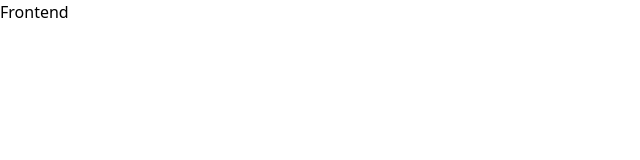
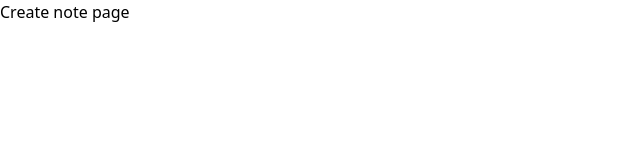
Before and after one commit to mohammadfallah7/think-board, a React (Vite) app in the folder frontend/: page /create in a window 1280 px wide. Shown: the top 160 px of the page, without its empty margins (0-640 px from the left). Built offline with nearby package versions, Linux system fonts and the light colour scheme.

Commit message:
feat: :sparkles: Create our pages

```diff
--- a/frontend/src/App.jsx
+++ b/frontend/src/App.jsx
@@ -1,5 +1,5 @@
 const App = () => {
-  return <div>Frontend</div>;
+  return <div>Home page</div>;
 };
 
 export default App;
--- a/frontend/src/main.jsx
+++ b/frontend/src/main.jsx
@@ -1,10 +1,11 @@
 import { StrictMode } from "react";
 import { createRoot } from "react-dom/client";
-import App from "./App.jsx";
+import { RouterProvider } from "react-router";
 import "./index.css";
+import router from "./router";
 
 createRoot(document.getElementById("root")).render(
   <StrictMode>
-    <App />
+    <RouterProvider router={router} />
   </StrictMode>
 );
--- /dev/null
+++ b/frontend/src/pages/CreateNotePage.jsx
@@ -0,0 +1,5 @@
+const CreateNotePage = () => {
+  return <div>Create note page</div>;
+};
+
+export default CreateNotePage;
--- /dev/null
+++ b/frontend/src/pages/NoteDetailsPage.jsx
@@ -0,0 +1,5 @@
+const NoteDetailsPage = () => {
+  return <div>Edit note page</div>;
+};
+
+export default NoteDetailsPage;
--- /dev/null
+++ b/frontend/src/router.jsx
@@ -0,0 +1,12 @@
+import { createBrowserRouter } from "react-router";
+import App from "./App";
+import CreateNotePage from "./pages/CreateNotePage";
+import NoteDetailsPage from "./pages/NoteDetailsPage";
+
+const router = createBrowserRouter([
+  { path: "/", Component: App },
+  { path: "/create", Component: CreateNotePage },
+  { path: "/note/:id", Component: NoteDetailsPage },
+]);
+
+export default router;
```
